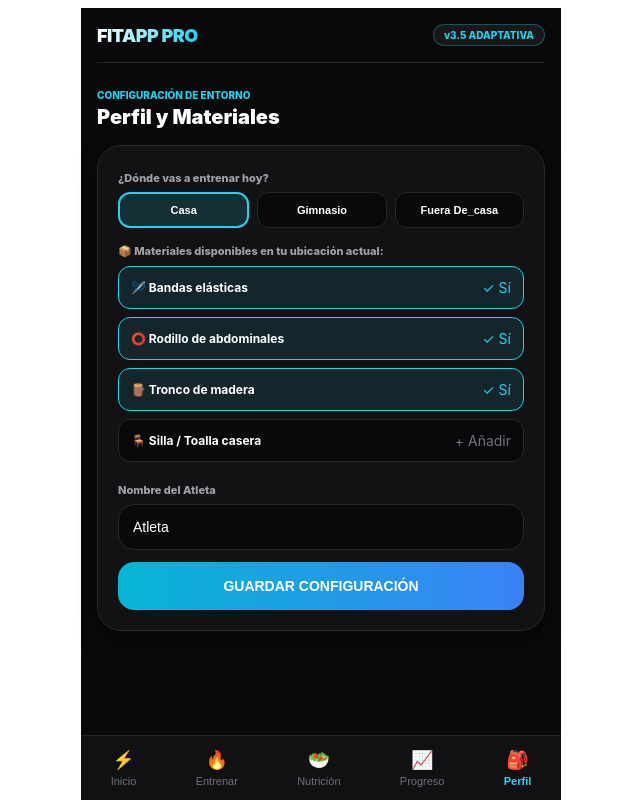
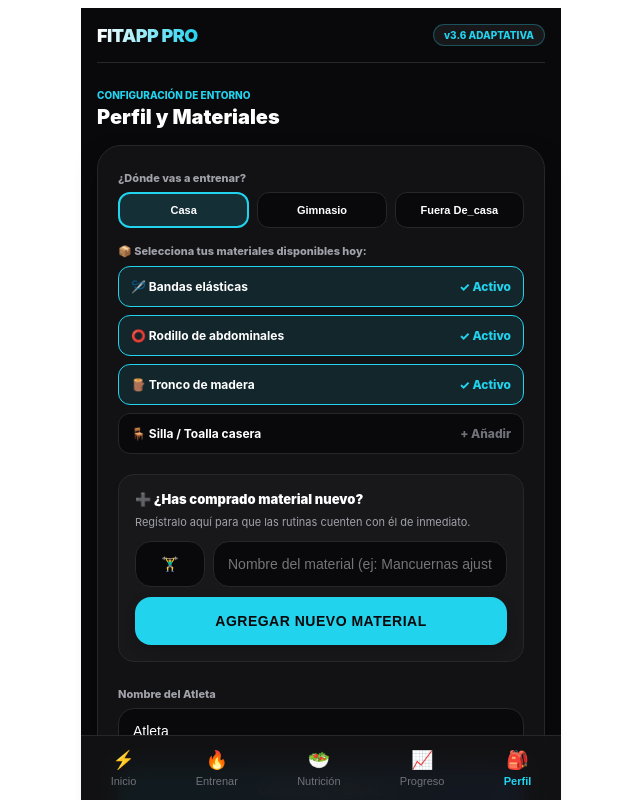
Before and after one commit to Natxmad-boop/fitapp, a React (Vite) app: page / in a window 1280 px wide. Both pictures are taken after a click on the element 640 px from the left and 496 px from the top of the page. Shown: the top 800 px of the page, without its empty margins (319-959 px from the left). Built offline with nearby package versions, Linux system fonts and the light colour scheme.

Commit message:
Update App.tsx

```diff
--- a/src/App.tsx
+++ b/src/App.tsx
@@ -36,7 +36,7 @@ class ErrorBoundary extends Component<Props, State> {
           </p>
           <button
             onClick={() => { localStorage.clear(); window.location.reload(); }}
-            style={{ marginTop: '20px', padding: '12px', background: '#fff', color: '#000', border: 'none', borderRadius: '8px', fontWeight: 'bold' }}
+            style={{ marginTop: '20px', padding: '12px', background: '#fff', color: '#000', border: 'none', borderRadius: '8px', fontWeight: 'bold', cursor: 'pointer' }}
           >
             Limpiar datos y reiniciar
           </button>
@@ -54,6 +54,12 @@ export type Goal = 'perder_grasa' | 'ganar_musculo' | 'ganar_fuerza' | 'mantener
 export type ExperienceLevel = 'principiante' | 'intermedio' | 'avanzado';
 export type ContextType = 'casa' | 'gimnasio' | 'fuera_de_casa';
 
+export interface CustomEquipmentItem {
+  id: string;
+  name: string;
+  icon: string;
+}
+
 export interface UserProfile {
   name: string;
   age: number;
@@ -64,7 +70,8 @@ export interface UserProfile {
   goal: Goal;
   daysAvailable: number;
   context: ContextType;
-  equipment: string[]; // Ej: ['bandas_elasticas', 'rodillo_abdominal', 'tronco_madera']
+  equipment: string[]; // IDs de materiales seleccionados
+  customEquipmentList: CustomEquipmentItem[]; // Lista personalizada de materiales añadidos por el usuario
   allergies: string[];
   dislikedFoods: string[];
 }
@@ -79,8 +86,8 @@ export interface Exercise {
   context: ('casa' | 'gimnasio')[];
   equipmentNeeded: string;
   description: string;
-  homeAlternative: string; // Sugerencia casera si no hay equipo
-  videoUrl: string; // Enlace simulado o de ejemplo para ilustrar el GIF/vídeo
+  homeAlternative: string;
+  videoUrl: string;
 }
 
 export interface WorkoutSetLog {
@@ -114,8 +121,15 @@ export interface BodyMeasurement {
 }
 
 // ==========================================
-// 2. CONSTANTES (BASE DE DATOS LOCAL MEJORADA)
+// 2. CONSTANTES Y MATERIALES BASE
 // ==========================================
+const DEFAULT_CUSTOM_EQUIPMENT: CustomEquipmentItem[] = [
+  { id: 'bandas_elasticas', name: 'Bandas elásticas', icon: '🪡' },
+  { id: 'rodillo_abdominal', name: 'Rodillo de abdominales', icon: '⭕' },
+  { id: 'tronco_madera', name: 'Tronco de madera', icon: '🪵' },
+  { id: 'silla_toalla', name: 'Silla / Toalla casera', icon: '🪑' }
+];
+
 const MASTER_EXERCISES: Exercise[] = [
   {
     id: '1',
@@ -179,7 +193,7 @@ const MASTER_EXERCISES: Exercise[] = [
     context: ['casa', 'gimnasio'],
     equipmentNeeded: 'barra',
     description: 'Pies al ancho de caderas, baja la cadera hacia atrás manteniendo el pecho erguido y las rodillas alineadas con la punta de los pies.',
-    homeAlternative: 'Si estás fuera de casa o sin peso, sostén un tronco de madera en los hombros o haz sentadillas búlgaras apoyando el pie en una silla.',
+    homeAlternative: 'Si estás sin peso, sostén un tronco de madera en los hombros o haz sentadillas búlgaras apoyando el pie en una silla.',
     videoUrl: 'https://images.unsplash.com/photo-1574680096145-d05b474e2155?auto=format&fit=crop&w=400&q=80'
   },
   {
@@ -217,6 +231,7 @@ interface FitAppContextData {
   excludedExercises: string[];
   excludeExercise: (name: string) => void;
   toggleEquipment: (item: string) => void;
+  addNewCustomEquipment: (name: string, icon: string) => void;
 }
 
 const defaultProfile: UserProfile = {
@@ -230,6 +245,7 @@ const defaultProfile: UserProfile = {
   daysAvailable: 4,
   context: 'casa',
   equipment: ['bandas_elasticas', 'rodillo_abdominal', 'tronco_madera'],
+  customEquipmentList: DEFAULT_CUSTOM_EQUIPMENT,
   allergies: [],
   dislikedFoods: []
 };
@@ -239,7 +255,7 @@ const FitAppContext = createContext<FitAppContextData | undefined>(undefined);
 export const FitAppProvider: React.FC<{ children: React.ReactNode }> = ({ children }) => {
   const [profile, setProfile] = useState<UserProfile>(() => {
     try {
-      const saved = localStorage.getItem('fitapp_profile_v5');
+      const saved = localStorage.getItem('fitapp_profile_v6');
       return saved ? JSON.parse(saved) : defaultProfile;
     } catch (e) {
       return defaultProfile;
@@ -248,7 +264,7 @@ export const FitAppProvider: React.FC<{ children: React.ReactNode }> = ({ childr
 
   const [workoutLogs, setWorkoutLogs] = useState<WorkoutLogRecord[]>(() => {
     try {
-      const saved = localStorage.getItem('fitapp_logs_v5');
+      const saved = localStorage.getItem('fitapp_logs_v6');
       return saved ? JSON.parse(saved) : [];
     } catch (e) {
       return [];
@@ -257,7 +273,7 @@ export const FitAppProvider: React.FC<{ children: React.ReactNode }> = ({ childr
 
   const [measurements, setMeasurements] = useState<BodyMeasurement[]>(() => {
     try {
-      const saved = localStorage.getItem('fitapp_measurements_v5');
+      const saved = localStorage.getItem('fitapp_measurements_v6');
       return saved ? JSON.parse(saved) : [{ date: new Date().toISOString().split('T')[0], weight: defaultProfile.weight }];
     } catch (e) {
       return [{ date: new Date().toISOString().split('T')[0], weight: defaultProfile.weight }];
@@ -266,25 +282,27 @@ export const FitAppProvider: React.FC<{ children: React.ReactNode }> = ({ childr
 
   const [excludedExercises, setExcludedExercises] = useState<string[]>(() => {
     try {
-      const saved = localStorage.getItem('fitapp_excluded_v5');
+      const saved = localStorage.getItem('fitapp_excluded_v6');
       return saved ? JSON.parse(saved) : [];
     } catch (e) {
       return [];
     }
   });
 
-  useEffect(() => { localStorage.setItem('fitapp_profile_v5', JSON.stringify(profile)); }, [profile]);
-  useEffect(() => { localStorage.setItem('fitapp_logs_v5', JSON.stringify(workoutLogs)); }, [workoutLogs]);
-  useEffect(() => { localStorage.setItem('fitapp_measurements_v5', JSON.stringify(measurements)); }, [measurements]);
-  useEffect(() => { localStorage.setItem('fitapp_excluded_v5', JSON.stringify(excludedExercises)); }, [excludedExercises]);
+  useEffect(() => { localStorage.setItem('fitapp_profile_v6', JSON.stringify(profile)); }, [profile]);
+  useEffect(() => { localStorage.setItem('fitapp_logs_v6', JSON.stringify(workoutLogs)); }, [workoutLogs]);
+  useEffect(() => { localStorage.setItem('fitapp_measurements_v6', JSON.stringify(measurements)); }, [measurements]);
+  useEffect(() => { localStorage.setItem('fitapp_excluded_v6', JSON.stringify(excludedExercises)); }, [excludedExercises]);
 
   const updateProfile = (newProfile: Partial<UserProfile>) => setProfile(prev => ({ ...prev, ...newProfile }));
   const saveWorkoutLog = (log: WorkoutLogRecord) => setWorkoutLogs(prev => [log, ...prev]);
+
   const addMeasurement = (weight: number) => {
     const today = new Date().toISOString().split('T')[0];
     setMeasurements(prev => [...prev.filter(m => m.date !== today), { date: today, weight }]);
     updateProfile({ weight });
   };
+
   const excludeExercise = (name: string) => {
     if (!excludedExercises.includes(name)) setExcludedExercises(prev => [...prev, name]);
   };
@@ -295,13 +313,25 @@ export const FitAppProvider: React.FC<{ children: React.ReactNode }> = ({ childr
     updateProfile({ equipment: newEq });
   };
 
+  const addNewCustomEquipment = (name: string, icon: string) => {
+    if (!name.trim()) return;
+    const newId = 'custom_' + Date.now();
+    const newItem: CustomEquipmentItem = { id: newId, name: name.trim(), icon: icon || '🏋️‍♂️' };
+
+    setProfile(prev => ({
+      ...prev,
+      customEquipmentList: [...prev.customEquipmentList, newItem],
+      equipment: [...prev.equipment, newId] // Lo marcamos automáticamente como disponible al comprarlo
+    }));
+  };
+
   const uniqueDays = new Set(workoutLogs.map(l => l.date)).size;
   const streak = uniqueDays > 0 ? uniqueDays : 1;
 
   return (
     <FitAppContext.Provider value={{
       profile, updateProfile, workoutLogs, saveWorkoutLog, measurements,
-      addMeasurement, streak, excludedExercises, excludeExercise, toggleEquipment
+      addMeasurement, streak, excludedExercises, excludeExercise, toggleEquipment, addNewCustomEquipment
     }}>
       {children}
     </FitAppContext.Provider>
@@ -395,6 +425,20 @@ const s = {
     cursor: 'pointer',
     fontSize: '14px',
   },
+  buttonBack: {
+    background: 'rgba(255, 255, 255, 0.08)',
+    border: '1px solid #27272a',
+    color: '#22d3ee',
+    padding: '8px 14px',
+    borderRadius: '12px',
+    fontSize: '12px',
+    fontWeight: 800,
+    cursor: 'pointer',
+    display: 'inline-flex',
+    alignItems: 'center',
+    gap: '6px',
+    marginBottom: '16px'
+  },
   input: {
     width: '100%',
     backgroundColor: '#09090b',
@@ -472,7 +516,7 @@ const Dashboard: React.FC<{ onStartWorkout: () => void; onGoToProfile: () => voi
         <p style={{ fontSize: '12px', color: '#e0f2fe', margin: 0, lineHeight: 1.5 }}>
           {todayWorkouts.length > 0
             ? `⚡ ¡Gran trabajo! Has registrado ${todayWorkouts.length} ejercicio(s) hoy.`
-            : `Optimizando ejercicios con tus materiales (Bandas, Rodillo, Tronco, etc.).`}
+            : `Optimizando ejercicios con tus materiales guardados (${profile.equipment.length} activos).`}
         </p>
         <button onClick={onStartWorkout} style={s.buttonPrimary}>
           🚀 EMPEZAR ENTRENAMIENTO
@@ -482,10 +526,10 @@ const Dashboard: React.FC<{ onStartWorkout: () => void; onGoToProfile: () => voi
       <div onClick={onGoToProfile} style={{ ...s.card, cursor: 'pointer', display: 'flex', justifyContent: 'space-between', alignItems: 'center' }}>
         <div>
           <div style={{ fontSize: '14px', fontWeight: 800, color: '#ffffff', display: 'flex', alignItems: 'center', gap: '8px' }}>
-            <span>🎒</span> Gestionar mis Materiales y Contexto
+            <span>🎒</span> Gestionar Materiales y Nuevas Adquisiciones
           </div>
           <p style={{ fontSize: '12px', color: '#a1a1aa', margin: '4px 0 0 0' }}>
-            Equipamiento registrado: {profile.equipment.length > 0 ? profile.equipment.join(', ') : 'Ninguno'}
+            Añade lo que compres nuevo para usarlo en casa.
           </p>
         </div>
         <span style={{ color: '#22d3ee', fontSize: '18px', fontWeight: 'bold' }}>➔</span>
@@ -517,11 +561,9 @@ const WorkoutView: React.FC<{ onSelectExerciseToPlay: (exercises: Exercise[]) =>
 
   return (
     <div style={{ display: 'flex', flexDirection: 'column', gap: '16px' }}>
-      <div style={{ display: 'flex', justifyContent: 'space-between', alignItems: 'center' }}>
       <div>
         <span style={{ fontSize: '10px', textTransform: 'uppercase', color: '#22d3ee', fontWeight: 800 }}>Entorno: {profile.context}</span>
         <h1 style={{ fontSize: '20px', fontWeight: 900, margin: '2px 0 0 0', color: '#ffffff' }}>Selecciona Músculo</h1>
-        </div>
       </div>
 
       <div style={s.grid}>
@@ -604,7 +646,13 @@ const ActiveWorkoutPlayer: React.FC<{ exercises: Exercise[]; onFinish: () => voi
   };
 
   return (
-    <div style={{ ...s.card, display: 'flex', flexDirection: 'column', gap: '16px' }}>
+    <div style={{ display: 'flex', flexDirection: 'column', gap: '16px' }}>
+      {/* BOTÓN DE RETORNO EN PANTALLA */}
+      <button onClick={onFinish} style={s.buttonBack}>
+        ← Volver al menú
+      </button>
+
+      <div style={{ ...s.card, display: 'flex', flexDirection: 'column', gap: '16px', margin: 0 }}>
         {isResting && (
           <div style={{ background: '#082f49', border: '1px solid #0284c7', padding: '16px', borderRadius: '16px', textAlign: 'center' }}>
             <span style={{ fontSize: '11px', color: '#38bdf8', fontWeight: 900, textTransform: 'uppercase' }}>⏸ Descanso Automático</span>
@@ -623,7 +671,7 @@ const ActiveWorkoutPlayer: React.FC<{ exercises: Exercise[]; onFinish: () => voi
           <span style={{ fontSize: '11px', color: '#22d3ee', textTransform: 'uppercase', fontWeight: 700 }}>Grupo: {currentEx.muscle}</span>
         </div>
 
-      {/* BLOQUE DE AYUDA VISUAL / GIF / DEMOSTRACIÓN */}
+        {/* BLOQUE DE TÉCNICA Y MULTIMEDIA */}
         <div style={{ background: '#18181b', borderRadius: '16px', padding: '12px', border: '1px solid #27272a' }}>
           <img
             src={currentEx.videoUrl}
@@ -631,17 +679,17 @@ const ActiveWorkoutPlayer: React.FC<{ exercises: Exercise[]; onFinish: () => voi
             style={{ width: '100%', height: '150px', objectFit: 'cover', borderRadius: '12px', marginBottom: '8px' }}
           />
           <div style={{ fontSize: '12px', color: '#e4e4e7', lineHeight: 1.4, marginBottom: '6px' }}>
-          <strong>💡 Técnica:</strong> {currentEx.description}
+            <strong>💡 Técnica correcta:</strong> {currentEx.description}
           </div>
           {profile.context === 'casa' && (
             <div style={{ fontSize: '11px', color: '#38bdf8', background: 'rgba(56, 189, 248, 0.1)', padding: '8px', borderRadius: '8px' }}>
-            🏠 <strong>Sugerencia si estás sin equipo específico:</strong> {currentEx.homeAlternative}
+              🏠 <strong>Alternativa en casa:</strong> {currentEx.homeAlternative}
             </div>
           )}
         </div>
 
         <div>
-        <label style={{ fontSize: '11px', color: '#a1a1aa', fontWeight: 800 }}>Peso Aplicado (kg / Nivel)</label>
+          <label style={{ fontSize: '11px', color: '#a1a1aa', fontWeight: 800 }}>Peso Aplicado (kg)</label>
           <input type="number" value={weight} onChange={e => setWeight(e.target.value)} style={s.input} />
         </div>
 
@@ -655,8 +703,9 @@ const ActiveWorkoutPlayer: React.FC<{ exercises: Exercise[]; onFinish: () => voi
         </button>
 
         <button onClick={onFinish} style={{ background: 'transparent', border: 'none', color: '#71717a', fontSize: '12px', fontWeight: 700, cursor: 'pointer', padding: '8px' }}>
-        Terminar sesión actual
+          Finalizar sesión
         </button>
+      </div>
     </div>
   );
 };
@@ -715,15 +764,18 @@ const ProgressView: React.FC = () => {
 };
 
 const ProfileView: React.FC = () => {
-  const { profile, updateProfile, toggleEquipment } = useFitApp();
+  const { profile, updateProfile, toggleEquipment, addNewCustomEquipment } = useFitApp();
   const [name, setName] = useState(profile.name);
+  const [newEquipName, setNewEquipName] = useState('');
+  const [newEquipIcon, setNewEquipIcon] = useState('🏋️‍♂️');
 
-  const availableEquipments = [
-    { id: 'bandas_elasticas', label: '🪡 Bandas elásticas' },
-    { id: 'rodillo_abdominal', label: '⭕ Rodillo de abdominales' },
-    { id: 'tronco_madera', label: '🪵 Tronco de madera' },
-    { id: 'silla_toalla', label: '🪑 Silla / Toalla casera' }
-  ];
+  const handleAddEquipmentSubmit = (e: React.FormEvent) => {
+    e.preventDefault();
+    if (!newEquipName.trim()) return;
+    addNewCustomEquipment(newEquipName, newEquipIcon);
+    setNewEquipName('');
+    alert(`¡"${newEquipName}" añadido y configurado en tu inventario con éxito!`);
+  };
 
   return (
     <div style={{ display: 'flex', flexDirection: 'column', gap: '16px' }}>
@@ -733,7 +785,7 @@ const ProfileView: React.FC = () => {
       </div>
 
       <div style={s.card}>
-        <label style={{ fontSize: '11px', color: '#a1a1aa', fontWeight: 800 }}>¿Dónde vas a entrenar hoy?</label>
+        <label style={{ fontSize: '11px', color: '#a1a1aa', fontWeight: 800 }}>¿Dónde vas a entrenar?</label>
         <div style={{ display: 'flex', gap: '8px', marginTop: '6px', marginBottom: '16px' }}>
           {(['casa', 'gimnasio', 'fuera_de_casa'] as ContextType[]).map(ctx => (
             <button
@@ -758,10 +810,10 @@ const ProfileView: React.FC = () => {
         </div>
 
         <label style={{ fontSize: '11px', color: '#a1a1aa', fontWeight: 800, display: 'block', marginBottom: '8px' }}>
-          📦 Materiales disponibles en tu ubicación actual:
+          📦 Selecciona tus materiales disponibles hoy:
         </label>
-        <div style={{ display: 'flex', flexDirection: 'column', gap: '8px', marginBottom: '16px' }}>
-          {availableEquipments.map(item => {
+        <div style={{ display: 'flex', flexDirection: 'column', gap: '8px', marginBottom: '20px' }}>
+          {profile.customEquipmentList.map(item => {
             const isChecked = profile.equipment.includes(item.id);
             return (
               <div
@@ -778,18 +830,47 @@ const ProfileView: React.FC = () => {
                   cursor: 'pointer'
                 }}
               >
-                <span style={{ fontSize: '12px', fontWeight: 700, color: '#ffffff' }}>{item.label}</span>
-                <span style={{ fontSize: '14px', color: isChecked ? '#22d3ee' : '#71717a' }}>{isChecked ? '✓ Sí' : '+ Añadir'}</span>
+                <span style={{ fontSize: '12px', fontWeight: 700, color: '#ffffff' }}>{item.icon} {item.name}</span>
+                <span style={{ fontSize: '12px', fontWeight: 800, color: isChecked ? '#22d3ee' : '#71717a' }}>{isChecked ? '✓ Activo' : '+ Añadir'}</span>
               </div>
             );
           })}
+        </div>
+
+        {/* FORMULARIO PARA AÑADIR NUEVO MATERIAL AL COMPRARLO */}
+        <div style={{ background: '#18181b', padding: '16px', borderRadius: '16px', border: '1px solid #27272a', marginBottom: '20px' }}>
+          <h3 style={{ fontSize: '13px', fontWeight: 900, color: '#ffffff', margin: '0 0 8px 0' }}>➕ ¿Has comprado material nuevo?</h3>
+          <p style={{ fontSize: '11px', color: '#a1a1aa', margin: '0 0 12px 0' }}>Regístralo aquí para que las rutinas cuenten con él de inmediato.</p>
+
+          <form onSubmit={handleAddEquipmentSubmit}>
+            <div style={{ display: 'flex', gap: '8px' }}>
+              <input
+                type="text"
+                placeholder="Emoji (ej: 🪃 o ⛓️)"
+                value={newEquipIcon}
+                onChange={e => setNewEquipIcon(e.target.value)}
+                style={{ ...s.input, width: '70px', margin: 0, textAlign: 'center' }}
+                maxLength={4}
+              />
+              <input
+                type="text"
+                placeholder="Nombre del material (ej: Mancuernas ajustables)"
+                value={newEquipName}
+                onChange={e => setNewEquipName(e.target.value)}
+                style={{ ...s.input, margin: 0, flex: 1 }}
+              />
+            </div>
+            <button type="submit" style={{ ...s.buttonPrimary, marginTop: '10px', background: '#22d3ee', color: '#09090b' }}>
+              AGREGAR NUEVO MATERIAL
+            </button>
+          </form>
         </div>
 
         <label style={{ fontSize: '11px', color: '#a1a1aa', fontWeight: 800 }}>Nombre del Atleta</label>
         <input type="text" value={name} onChange={e => setName(e.target.value)} style={s.input} />
 
         <button onClick={() => { updateProfile({ name }); alert('¡Configuración guardada!'); }} style={s.buttonCyan}>
-          GUARDAR CONFIGURACIÓN
+          GUARDAR PERFIL
         </button>
       </div>
     </div>
@@ -815,7 +896,7 @@ function AppContent() {
     <div style={s.container}>
       <header style={s.header}>
         <span style={s.logo}>FITAPP PRO</span>
-        <span style={s.badge}>v3.5 ADAPTATIVA</span>
+        <span style={s.badge}>v3.6 ADAPTATIVA</span>
       </header>
 
       <main style={{ flex: 1 }}>
```
Lines whose indentation alone changed are shown as unchanged.
